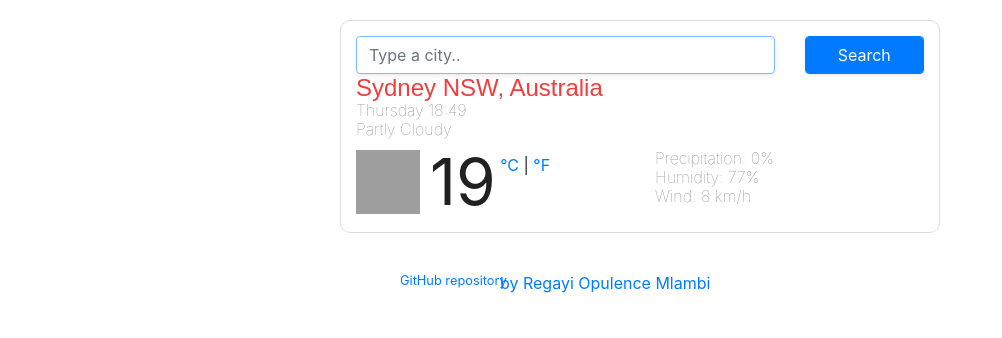
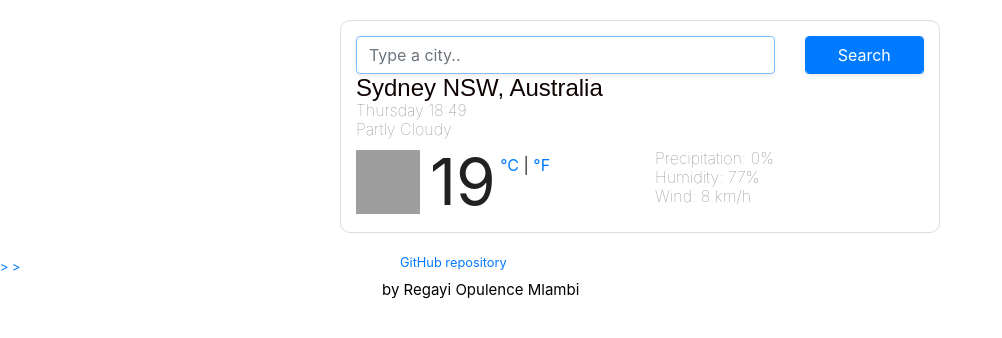
Before and after one commit to P-bot-0ps/Awesome-app, a plain HTML site: page index.html in a window 1280 px wide. Shown: the whole page, without its empty margins (0-1002 px from the left). Drawn offline with nearby package versions, Linux system fonts and the light colour scheme; grey boxes are pictures that could not be loaded.

Commit message:
added padding to my link and a bigger font size as well

```diff
--- a/Tuk/styles.css
+++ b/Tuk/styles.css
@@ -3,7 +3,7 @@ h1 {
 }
 
 h1 {
-  color: #ee3f3f;
+  color: #0f0202;
   font-size: 24px;
   font-weight: 100;
   line-height: 28px;
@@ -66,6 +66,9 @@ li {
 }
 .Tit {
   position: absolute;
-  margin-left: 500px;
+  margin-left: 380px;
   display: block;
+  padding: 2px;
+  color: black;
+  font-size: 15px;
 }
--- a/index.html
+++ b/index.html
@@ -71,8 +71,8 @@
       </div>
     </div>
     <a href=""
-      ><small><span class="Tup">GitHub repository</span></small
-      ><span class="Tit"> by Regayi Opulence Mlambi</span></a
+      ><small><span class="Tup">GitHub repository</span></small</a>
+      ><span class="Tit"> by Regayi Opulence Mlambi</span>
     >
     <script src="Tuk/app.js"></script>
   </body>
```
